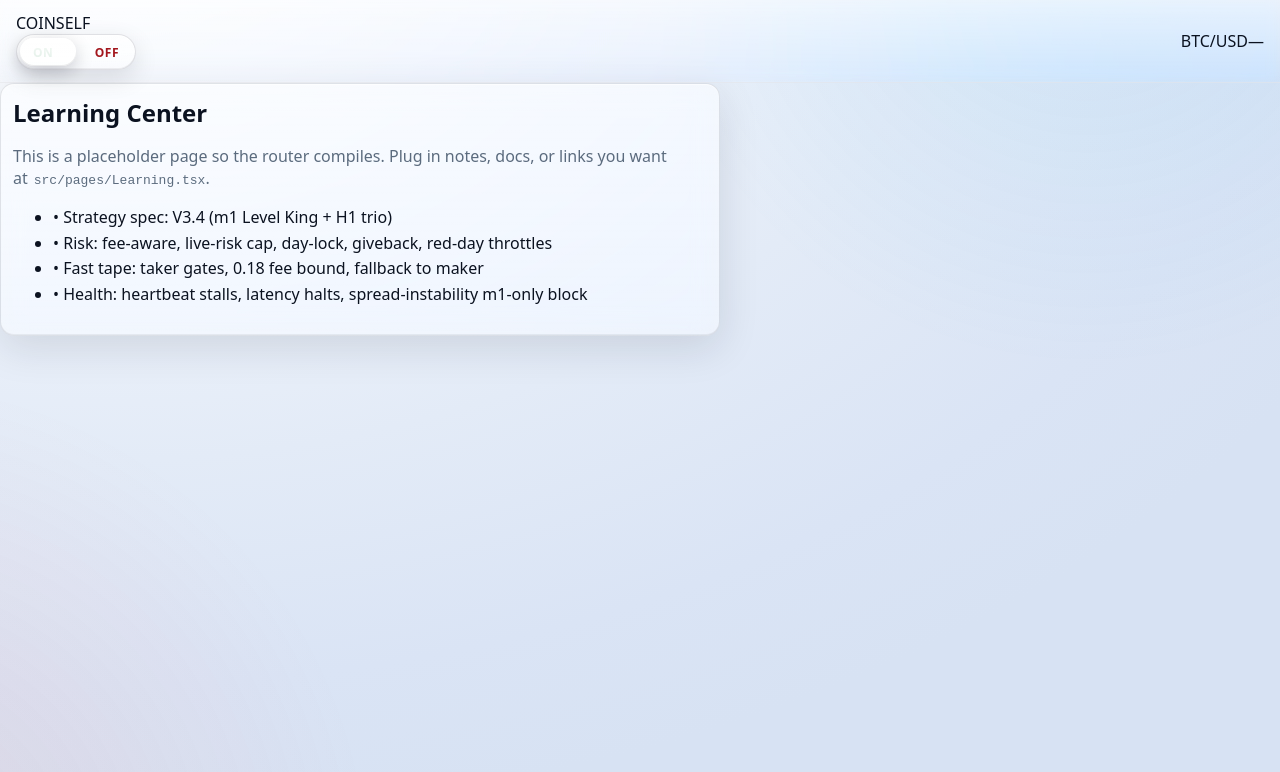
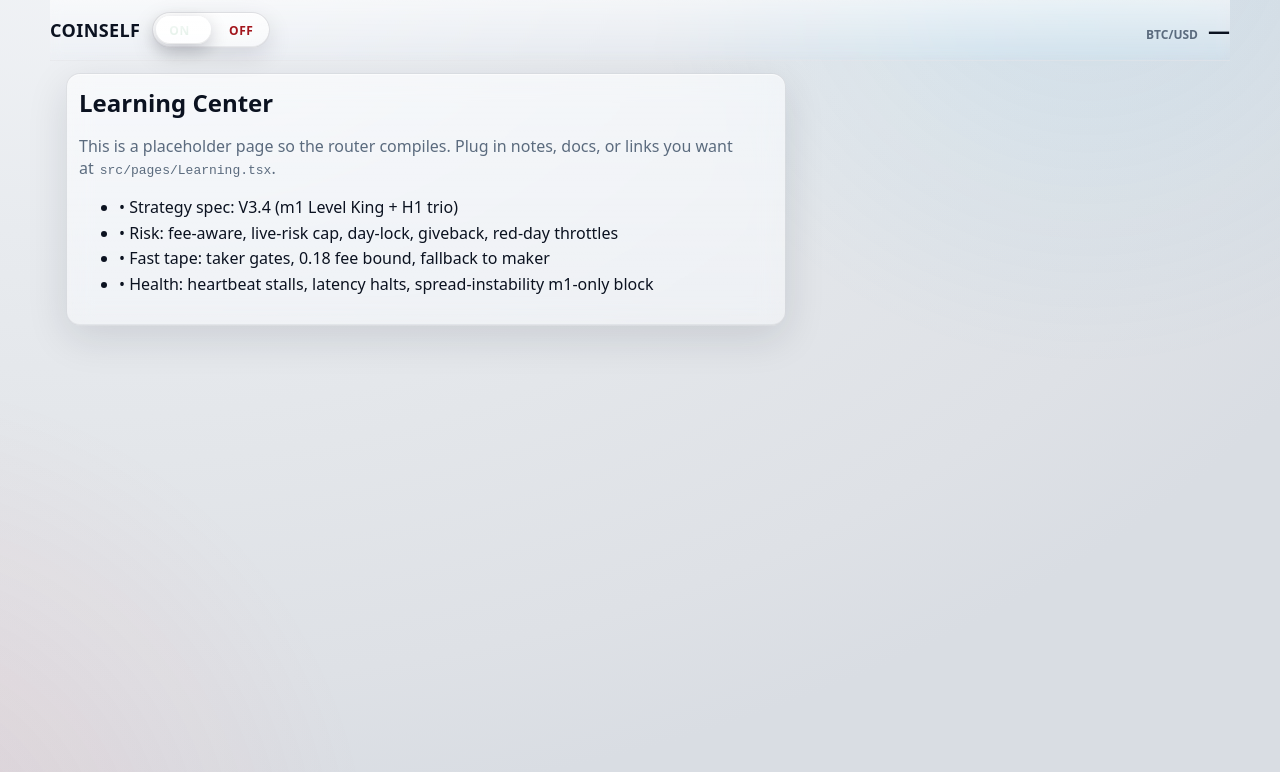
Before and after one commit to arthurnzrnk/ultimate-bot, a React (Vite) app in the folder frontend/: page /learning in a window 1280 px wide. Shown: the top 772 px of the page. Built offline with nearby package versions, Linux system fonts and the light colour scheme; no server answers.

Commit message:
Update styles.css

```diff
--- a/frontend/src/styles.css
+++ b/frontend/src/styles.css
@@ -1,20 +1,17 @@
-/* === Liquid Glass Light Theme =========================================== */
+/* === Liquid Glass (Gray) ================================================== */
 :root{
-  /* Spacing */
   --gap: 14px;
 
-  /* Palette (light) */
+  /* Palette */
   --text: #0b1220;
   --muted: #5b6b7e;
 
-  /* Glass surfaces */
-  --glass: rgba(255,255,255,0.45);
+  /* Glass */
+  --glass: rgba(255,255,255,0.42);
   --glass-strong: rgba(255,255,255,0.58);
   --glass-border: rgba(8,15,35,0.10);
 
   /* Accents */
-  --teal: #22d3ee;
-  --rose: #fb7185;
   --good: #16a34a;
   --bad:  #f43f5e;
 }
@@ -25,16 +22,16 @@ html, body, #root { height: 100%; }
 body {
   margin: 0;
   color: var(--text);
-  /* Liquid / misty background */
+  /* Gray, subtle liquid background */
   background:
-    radial-gradient(1400px 900px at 8% -10%, #ffffff 0%, #eef3fb 35%, #e3ebf7 60%, #dae4f5 85%, #d7e2f3 100%),
-    radial-gradient(900px 700px at 110% 100%, rgba(139,200,255,0.25), transparent 60%),
-    radial-gradient(900px 700px at -10% 120%, rgba(255,166,158,0.22), transparent 60%);
+    radial-gradient(1400px 900px at 8% -10%, #f2f4f7 0%, #e8ebef 35%, #e3e6ea 60%, #dee1e6 85%, #d9dde3 100%),
+    radial-gradient(900px 700px at 110% 100%, rgba(180,186,194,0.25), transparent 60%),
+    radial-gradient(900px 700px at -10% 120%, rgba(170,176,184,0.22), transparent 60%);
   background-attachment: fixed;
   font-family: ui-sans-serif, system-ui, -apple-system, Segoe UI, Roboto, Helvetica, Arial, "Apple Color Emoji", "Segoe UI Emoji";
 }
 
-/* Ambient glassy glow layers */
+/* Ambient layers */
 .bg, .glow, .glow-dynamic { position: fixed; inset: 0; pointer-events: none; }
 .glow {
   background:
@@ -42,32 +39,20 @@ body {
     radial-gradient(45rem 45rem at -10% 110%, rgba(248,113,113,0.12), transparent 70%);
 }
 .glow-dynamic { mix-blend-mode: screen; opacity: 0.45; }
-.glow-dynamic.tone-green { background: radial-gradient(50rem 50rem at 80% 10%, rgba(34,197,94,0.16), transparent); }
-.glow-dynamic.tone-red   { background: radial-gradient(50rem 50rem at 80% 10%, rgba(244,63,94,0.16), transparent); }
-.glow-dynamic.tone-orange{ background: radial-gradient(50rem 50rem at 80% 10%, rgba(251,146,60,0.16), transparent); }
-.glow-dynamic.tone-gray  { background: radial-gradient(50rem 50rem at 80% 10%, rgba(148,163,184,0.16), transparent); }
+.glow-dynamic.tone-green { background: radial-gradient(50rem 50rem at 80% 10%, rgba(34,197,94,0.18), transparent); }
+.glow-dynamic.tone-red   { background: radial-gradient(50rem 50rem at 80% 10%, rgba(244,63,94,0.18), transparent); }
+.glow-dynamic.tone-orange{ background: radial-gradient(50rem 50rem at 80% 10%, rgba(251,146,60,0.18), transparent); }
+.glow-dynamic.tone-gray  { background: radial-gradient(50rem 50rem at 80% 10%, rgba(148,163,184,0.18), transparent); }
 
-/* App header */
-.app-header{
-  display:flex; align-items:center; justify-content:space-between;
-  padding: 12px 16px; position: sticky; top:0; z-index:10;
-  background: linear-gradient(to bottom, rgba(255,255,255,0.55), rgba(255,255,255,0.28), transparent);
-  backdrop-filter: blur(6px) saturate(140%);
-  border-bottom: 1px solid rgba(8,15,35,0.06);
-}
-.brand{ font-weight: 800; letter-spacing:.3px; }
-.nav{ display:flex; gap:8px; }
-.chip{
-  display:inline-block; padding:6px 10px; border-radius:999px;
-  border:1px solid rgba(8,15,35,0.14); color:#274059; text-decoration:none; font-size:12px;
-  background: linear-gradient(180deg, rgba(255,255,255,0.8), rgba(255,255,255,0.6));
-}
+/* Locked center layout (no expansion) */
+.locked-wrap { max-width: 1180px; margin: 0 auto; padding: 12px 16px 28px; }
+.locked-center { margin-left: auto; margin-right: auto; }
 
 /* Glass card */
 .glass{
   background: linear-gradient(180deg, var(--glass-strong), var(--glass));
   border: 1px solid var(--glass-border);
-  border-radius:14px;
+  border-radius: 14px;
   backdrop-filter: blur(12px) saturate(160%);
   box-shadow:
     0 12px 40px rgba(15,23,42,0.12),
@@ -75,60 +60,23 @@ body {
     inset 0 -1px 0 rgba(15,23,42,0.06);
 }
 
-/* Header card (pair + live chip) */
-.header-card{
+/* Header */
+.app-header{
   display:flex; align-items:center; justify-content:space-between;
-  padding:12px; margin:4px 0 var(--gap) 0;
+  padding: 12px 0; position: sticky; top:0; z-index:10;
+  background: linear-gradient(to bottom, rgba(255,255,255,0.55), rgba(255,255,255,0.28), transparent);
+  backdrop-filter: blur(6px) saturate(140%);
+  border-bottom: 1px solid rgba(8,15,35,0.06);
 }
-.pair-sub{ font-size:12px; color:var(--muted);}
-.pair-main{ font-size:26px; font-weight:800; display:flex; align-items:baseline; gap:8px;}
-.pair-exch{ font-size:12px; color:var(--muted);}
-.header-chips .chip{ font-weight:700; }
-.chip.green{ border-color:rgba(34,197,94,0.40); color:#0f5b2b;}
-.chip.red  { border-color:rgba(244,63,94,0.40); color:#7a1d2a; }
+.title-row{ display:flex; align-items:center; gap:12px; min-width: 0; }
+.brand-main{ font-weight: 900; letter-spacing:.4px; font-size:18px; }
+.run-hint{ font-size:11px; color:#b4232a; white-space:nowrap; }
 
-/* Status pills */
-.status-row{ display:grid; gap: var(--gap); grid-template-columns: 1fr 2fr; margin-bottom: var(--gap); }
-.status-pill{ padding:10px 12px; display:flex; align-items:center; gap:8px; }
-.status-green{ border-color: rgba(34,197,94,0.40); }
-.status-red  { border-color: rgba(244,63,94,0.40); }
-.cond-meta{ color:var(--muted); font-size:12px; margin-left:8px; }
-
-/* Main layout */
-.main-grid{ display:grid; grid-template-columns: 2fr 1fr; gap: var(--gap); }
-.left-col, .right-col{ display:grid; gap: var(--gap); }
-
-/* Chart */
-.chart-wrap{ height: 360px; padding: 8px; }
-.chart{ width:100%; height:100%; display:block; }
-
-/* History table */
-.history-card{ padding:10px; margin-top: var(--gap); } /* ensures space below chart equals global gap */
-.card-title{ margin:0 0 8px 0; font-weight:800; }
-.table{ width:100%; border-collapse:collapse; font-size:12px; }
-.table th, .table td{ padding:6px 8px; border-bottom:1px solid rgba(8,15,35,0.08); }
-.table th{ text-align:left; font-weight:700; color:var(--muted); }
-
-/* Right panels */
-.pcard{ padding:10px; }
-.muted{ color:var(--muted); }
-.muted-xs{ font-size:12px; color:var(--muted); }
-.num-lg{ font-size:20px; font-weight:800; }
-
-/* Account grid */
-.acct-grid{ display:grid; grid-template-columns: 1fr 1fr; gap: var(--gap); }
-.mini{ padding:10px; }
-
-/* ON/OFF liquid switch ---------------------------------------------------- */
-.switch-row{ display:flex; align-items:center; justify-content:space-between; gap: 12px; }
-.brand-mini{ font-weight:900; letter-spacing:.4px; font-size:14px; }
-
+/* iOS‑like ON/OFF switch (liquid) */
 .switch{
   --p: 3px; --h: 36px;
-  position: relative;
-  width: 120px; height: var(--h);
-  border-radius: 999px;
-  padding: var(--p);
+  position: relative; width: 118px; height: var(--h);
+  border-radius: 999px; padding: var(--p);
   background: linear-gradient(180deg, rgba(255,255,255,0.70), rgba(255,255,255,0.42));
   border: 1px solid rgba(8,15,35,0.12);
   box-shadow:
@@ -141,38 +89,69 @@ body {
 .switch .label{ position:absolute; top:50%; transform:translateY(-50%); font-weight:900; font-size:12px; letter-spacing:.5px; opacity:.55; }
 .switch .label.on { left:16px; color:#0f7c3a; }
 .switch .label.off{ right:16px; color:#a3161d; }
-.switch.on  .label.on,
-.switch.off .label.off{ opacity:1; }
-
+.switch.on  .label.on, .switch.off .label.off{ opacity:1; }
 .switch .thumb{
   position:absolute; top: var(--p); left: var(--p);
   width: calc((100% - (var(--p) * 2)) / 2);
   height: calc(100% - (var(--p) * 2));
-  border-radius:999px;
-  transition: left .22s ease;
-  background:
-    linear-gradient(180deg, rgba(255,255,255,0.95), rgba(255,255,255,0.75));
+  border-radius:999px; transition: left .22s ease;
+  background: linear-gradient(180deg, rgba(255,255,255,0.95), rgba(255,255,255,0.75));
   box-shadow:
     0 6px 18px rgba(2,6,23,.20),
     inset 0 1px 0 rgba(255,255,255,.9),
     inset 0 -1px 0 rgba(2,6,23,.08);
 }
 .switch.on .thumb{ left: calc(50% + var(--p)); }
-.switch-hint{ margin-top:6px; font-size:11px; color:#b4232a; opacity:0.9; }
 
-/* Buttons & numbers */
-.btn{ padding:10px 12px; color:var(--text); border:1px solid rgba(8,15,35,0.12); border-radius:8px; background: #f7f9fd; }
-.price-up{ color: var(--teal); }
-.price-down{ color: var(--rose); }
-.cap{ text-transform: capitalize; }
+/* Ticker (far right) */
+.ticker{ display:flex; align-items:baseline; gap:10px; font-weight:800; }
+.ticker-pair{ font-size:12px; color:var(--muted); }
+.ticker-price{ font-size:22px; }
+.ticker.up .ticker-price{ color: var(--good); }
+.ticker.down .ticker-price{ color: var(--bad); }
 
-/* Logs */
-.logbox{ max-height: 240px; overflow: auto; padding-right: 4px; }
-.logline{ display:flex; gap:8px; padding: 2px 0; border-bottom: 1px dashed rgba(8,15,35,0.06); }
-.logts{ color: var(--muted); font-size: 12px; width: 86px; }
+/* Status row */
+.status-row{ display:grid; gap: var(--gap); grid-template-columns: max-content 1fr; margin-top: 10px; margin-bottom: var(--gap); }
+.status-pill{ padding:10px 12px; display:flex; align-items:center; gap:8px; }
+
+/* Chart */
+.chart-wrap{ height: 420px; padding: 8px; }
+.chart{ width:100%; height:100%; display:block; }
+
+/* Two equal panels below chart */
+.two-col{ display:grid; grid-template-columns: 1fr 1fr; gap: var(--gap); margin-top: var(--gap); }
+.block{ padding: 10px; }
+.card-head{ display:flex; align-items:center; justify-content:space-between; margin-bottom:8px; }
+.card-title{ margin:0; font-weight:800; }
+.chip.link{
+  display:inline-block; padding:6px 10px; border-radius:999px;
+  border:1px solid rgba(8,15,35,0.14); color:#274059; text-decoration:none; font-size:12px;
+  background: linear-gradient(180deg, rgba(255,255,255,0.8), rgba(255,255,255,0.6));
+}
+
+/* Table */
+.table{ width:100%; border-collapse:collapse; font-size:12px; }
+.table th, .table td{ padding:6px 8px; border-bottom:1px solid rgba(8,15,35,0.08); }
+.table th{ text-align:left; font-weight:700; color:var(--muted); }
+
+/* Account grid */
+.acct-grid{ display:grid; grid-template-columns: 1fr 1fr; gap: var(--gap); }
+.mini{ padding:10px; }
+.muted{ color:var(--muted); }
+.muted-xs{ font-size:12px; color:var(--muted); }
+.num-lg{ font-size:20px; font-weight:800; }
+
+/* Logs bar (no panel) */
+.logsbar{
+  margin-top: 12px; padding: 6px 0; color: #6b7280;
+  font-size: 12px; display:flex; flex-wrap:wrap; gap: 10px 14px; border-top: 1px dashed rgba(8,15,35,0.10);
+}
+.logchip{ display:inline-flex; gap:6px; white-space:nowrap; }
+.logts{ opacity:0.7; }
 
 /* Responsive */
 @media (max-width: 960px){
-  .main-grid { grid-template-columns: 1fr; }
+  .two-col { grid-template-columns: 1fr; }
   .status-row{ grid-template-columns: 1fr; }
+  .run-hint{ display:none; }
 }
```
